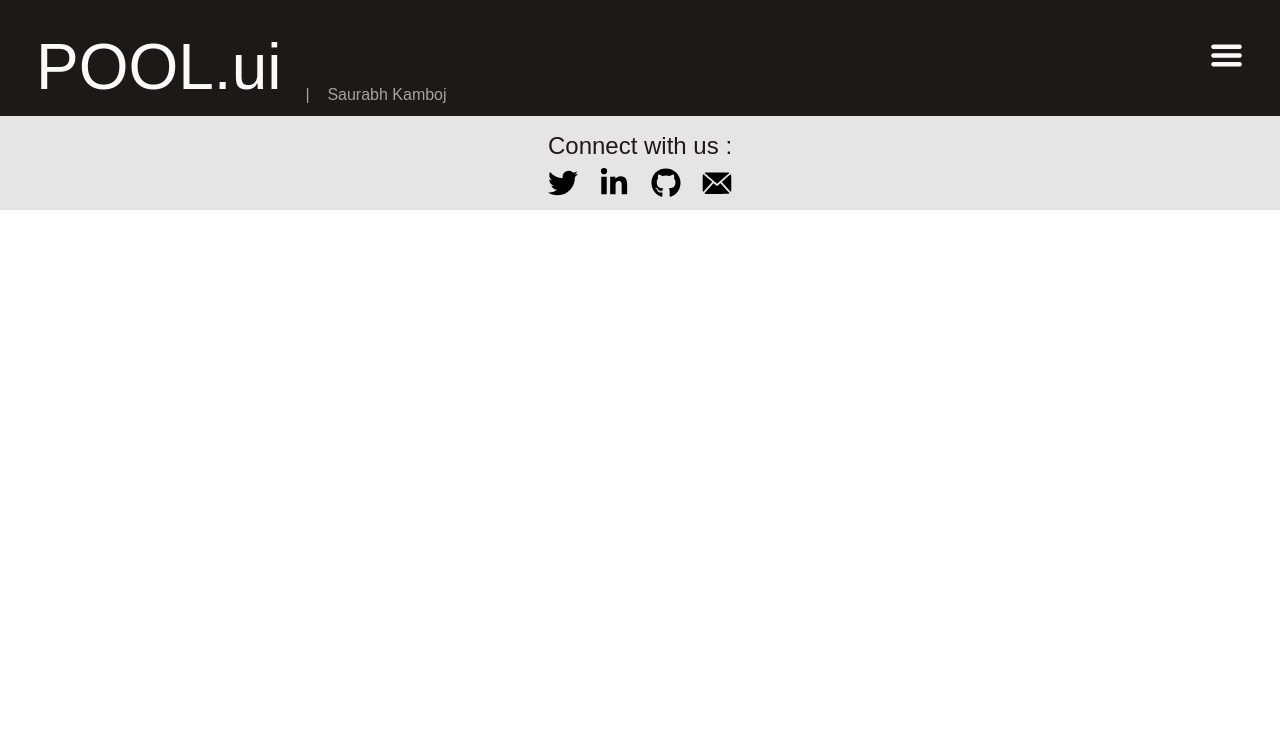
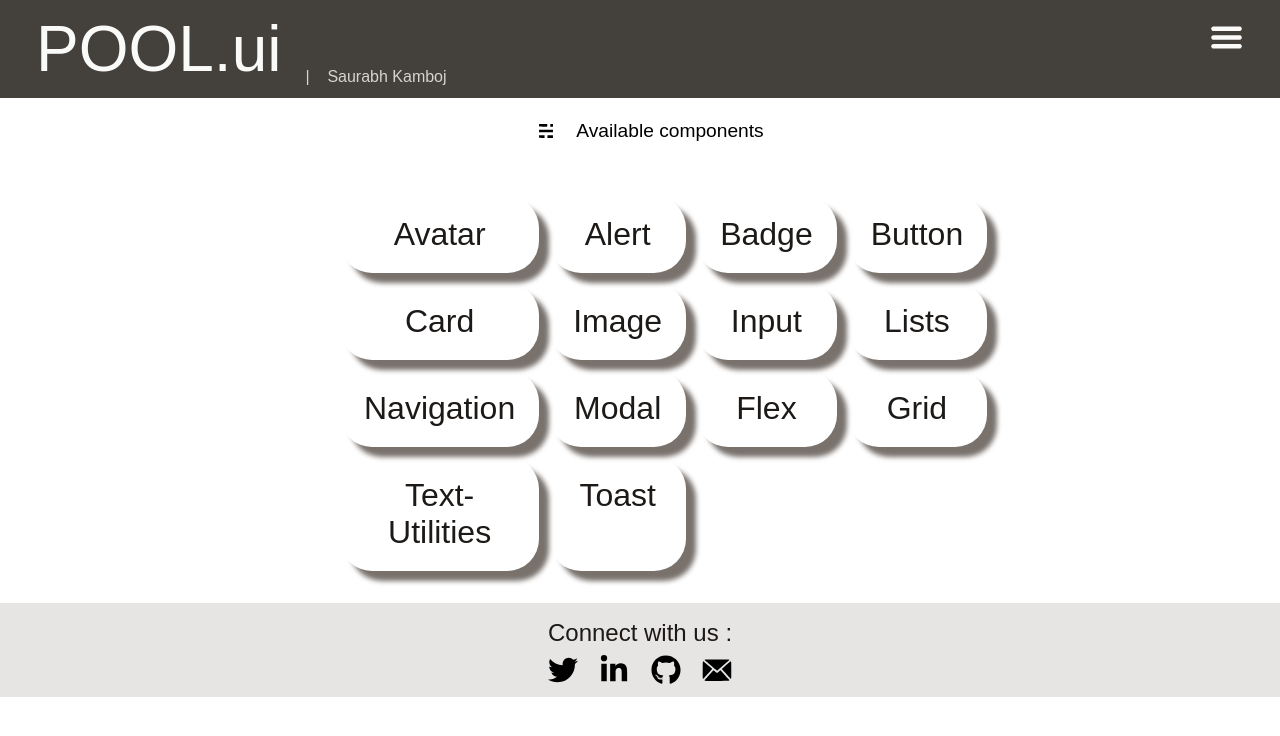
Before and after one commit to Saurabh071997/CSS_Component_Library, a plain HTML site: page component.html in a window 1280 px wide. Drawn offline with Linux system fonts and the light colour scheme; a web font is replaced by a local one.

Commit message:
component file layout completed

```diff
--- a/component.html
+++ b/component.html
@@ -1,12 +1,14 @@
 <!DOCTYPE html>
 <html lang="en">
+
 <head>
     <meta charset="UTF-8">
     <meta http-equiv="X-UA-Compatible" content="IE=edge">
     <meta name="viewport" content="width=device-width, initial-scale=1.0">
-    <  <title>POOL.ui | Saurabh Kamboj</title>
+    <title>POOL.ui | Saurabh Kamboj</title>
     <link rel="stylesheet" href="style.css">
 </head>
+
 <body>
 
     <div class="flex-container">
@@ -23,10 +25,71 @@
             <img class="open-icon" src="./images/open.svg">
         </div>
 
+        <div class="component-msg">
+            <img class="component-msg-img" src="images/ghost-logo-css.svg">
+            <div class="component-msg-txt">Available components</div>
+        </div>
 
 
+        <div class="grid-component">
 
+            <a href="#" class="grid-component-tile-link">
+                <div class="grid-component-tile">Avatar</div>
+            </a>
 
+            <a href="#" class="grid-component-tile-link">
+                <div class="grid-component-tile">Alert</div>
+            </a>
+
+            <a href="#" class="grid-component-tile-link">
+                <div class="grid-component-tile">Badge</div>
+            </a>
+
+            <a href="#" class="grid-component-tile-link">
+                <div class="grid-component-tile">Button</div>
+            </a>
+
+            <a href="#" class="grid-component-tile-link">
+                <div class="grid-component-tile">Card</div>
+            </a>
+
+            <a href="#" class="grid-component-tile-link">
+                <div class="grid-component-tile">Image</div>
+            </a>
+
+            <a href="#" class="grid-component-tile-link">
+                <div class="grid-component-tile">Input</div>
+            </a>
+
+            <a href="#" class="grid-component-tile-link">
+                <div class="grid-component-tile">Lists</div>
+            </a>
+
+            <a href="#" class="grid-component-tile-link">
+                <div class="grid-component-tile">Navigation</div>
+            </a>
+
+            <a href="#" class="grid-component-tile-link">
+                <div class="grid-component-tile">Modal</div>
+            </a>
+
+            <a href="#" class="grid-component-tile-link">
+                <div class="grid-component-tile">Flex</div>
+            </a>
+
+            <a href="#" class="grid-component-tile-link">
+                <div class="grid-component-tile">Grid</div>
+            </a>
+
+            <a href="#" class="grid-component-tile-link">
+                <div class="grid-component-tile">Text-Utilities</div>
+            </a>
+
+            <a href="#" class="grid-component-tile-link">
+                <div class="grid-component-tile">Toast</div>
+            </a>
+
+        </div>
 
 
         <div class="flex-footer">
@@ -51,12 +114,7 @@
                     <a href="mailto:saurabhkamboj1997@gmail.com" class="footer-social-link">
                         <img class="footer-social-link-img" src="/images/mail.svg">
                     </a>
-
-
-
                 </div>
-
-
             </div>
         </div>
 
@@ -67,4 +125,5 @@
     <script src="app.js"></script>
 
 </body>
+
 </html>
--- a/style.css
+++ b/style.css
@@ -32,7 +32,7 @@ body{
 }
 
 .flex-header{
-    background-color: var(--warmgray900);
+    background-color: var(--warmgray700);
     display: flex;
     padding:0.5rem 0.5rem 0.5rem 1rem;
     position: relative;
@@ -49,7 +49,7 @@ body{
 
 .flex-author{
     font-size: 1rem;
-    color: var(--warmgray400);
+    color: var(--warmgray300);
     padding:0.25rem;
     margin-right: 0.5rem;
     flex:0 1 auto;
@@ -208,3 +208,53 @@ nav ul li a:hover{
     height:30px;
     width:30px;
 }
+
+
+.component-msg{
+    display: flex;
+    /* max-width: 400px; */
+    margin:1rem auto;
+    align-items: center;
+}
+
+.component-msg-img{
+    width:60px;
+    /* background-color: green; */
+}
+
+.component-msg-txt{
+    font-size: 1.2rem;
+    /* background-color: red; */
+}
+
+.grid-component{
+    display:grid;
+    grid-template-columns: repeat(4, 1fr);
+    gap:10px;
+    max-width: 600px;
+    margin:2rem auto;
+}
+
+.grid-component-tile-link{
+    /* border:1px solid var(--warmgray600); */
+    color:var(--warmgray900);
+    border-radius: 2rem;
+    padding:0.25rem;
+    text-align: center;
+    box-shadow: 10px 10px 5px var(--warmgray500);
+}
+
+.grid-component-tile{
+    font-size:2rem;
+    padding: 1rem 1.25rem;
+}
+
+.grid-component-tile-link:hover{
+    color:var(--warmgray50);
+    background-color: var(--warmgray700);
+    box-shadow: 10px 10px 5px var(--warmgray200);
+}
+
+.grid-component-tile-link .grid-component-tile:hover{
+    transform: scale(1.25);
+}
```
Also changed, not shown: index.html (+1 -1 lines).
